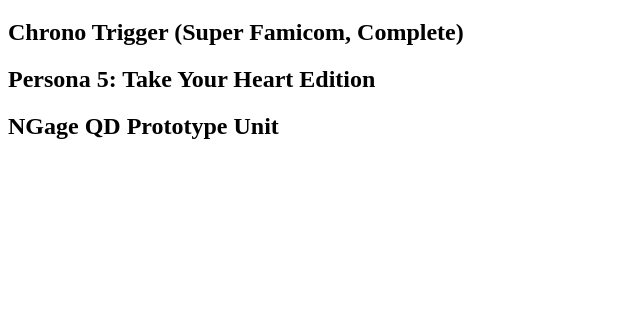
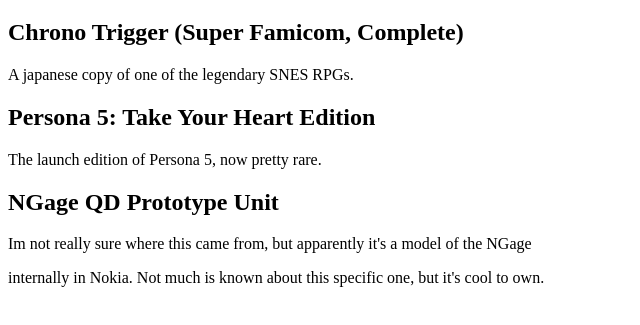
Before and after one commit to tmgravy/tmgravy.github.io, a plain HTML site: page assign_2/assignment_2.html in a window 1280 px wide. Shown: the part 61-386 px from the top of the page, without its empty margins (0-640 px from the left). Drawn offline with Linux system fonts and the light colour scheme.

Commit message:
adding pics

```diff
--- a/assign_2/assignment_2.html
+++ b/assign_2/assignment_2.html
@@ -7,7 +7,11 @@
     <Body>
         <h1>My 3 Favorite Items from my Collection</h1>
         <h2>Chrono Trigger (Super Famicom, Complete)</h2>
+        <p>A japanese copy of one of the legendary SNES RPGs.</p>
         <h2>Persona 5: Take Your Heart Edition</h2>
+        <p>The launch edition of Persona 5, now pretty rare.</p>
         <h2>NGage QD Prototype Unit</h2>
+        <p>Im not really sure where this came from, but apparently it's a model of the NGage</p>
+        <p>internally in Nokia. Not much is known about this specific one, but it's cool to own.</p>
     </Body>
 </html>
```
Also changed, not shown: assign_2/images/chrono cart.jpg (added), assign_2/images/chronobox.jpg (added).
